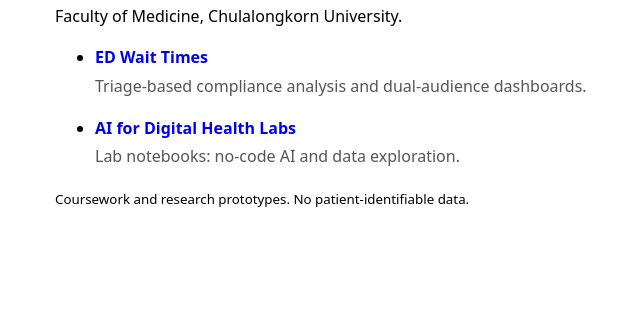
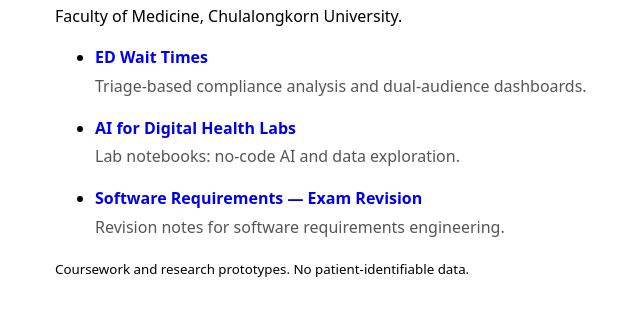
Before and after one commit to PleumA/Digihealth_CU, a plain HTML site: page index.html in a window 1280 px wide. Shown: the part 117-432 px from the top of the page, without its empty margins (249-889 px from the left). Drawn offline with Linux system fonts and the light colour scheme.

Commit message:
Add software requirements revision link to index
Co-Authored-By: Claude Code <noreply@anthropic.com>

```diff
--- a/index.html
+++ b/index.html
@@ -20,6 +20,8 @@
       <p class="desc">Triage-based compliance analysis and dual-audience dashboards.</p></li>
     <li><a href="AI_for_Digital_Health_lab/">AI for Digital Health Labs</a>
       <p class="desc">Lab notebooks: no-code AI and data exploration.</p></li>
+    <li><a href="software_rquirement/exam-revision.html">Software Requirements — Exam Revision</a>
+      <p class="desc">Revision notes for software requirements engineering.</p></li>
     <!-- add one <li> per new project -->
   </ul>
   <p><small>Coursework and research prototypes. No patient-identifiable data.</small></p>
```
